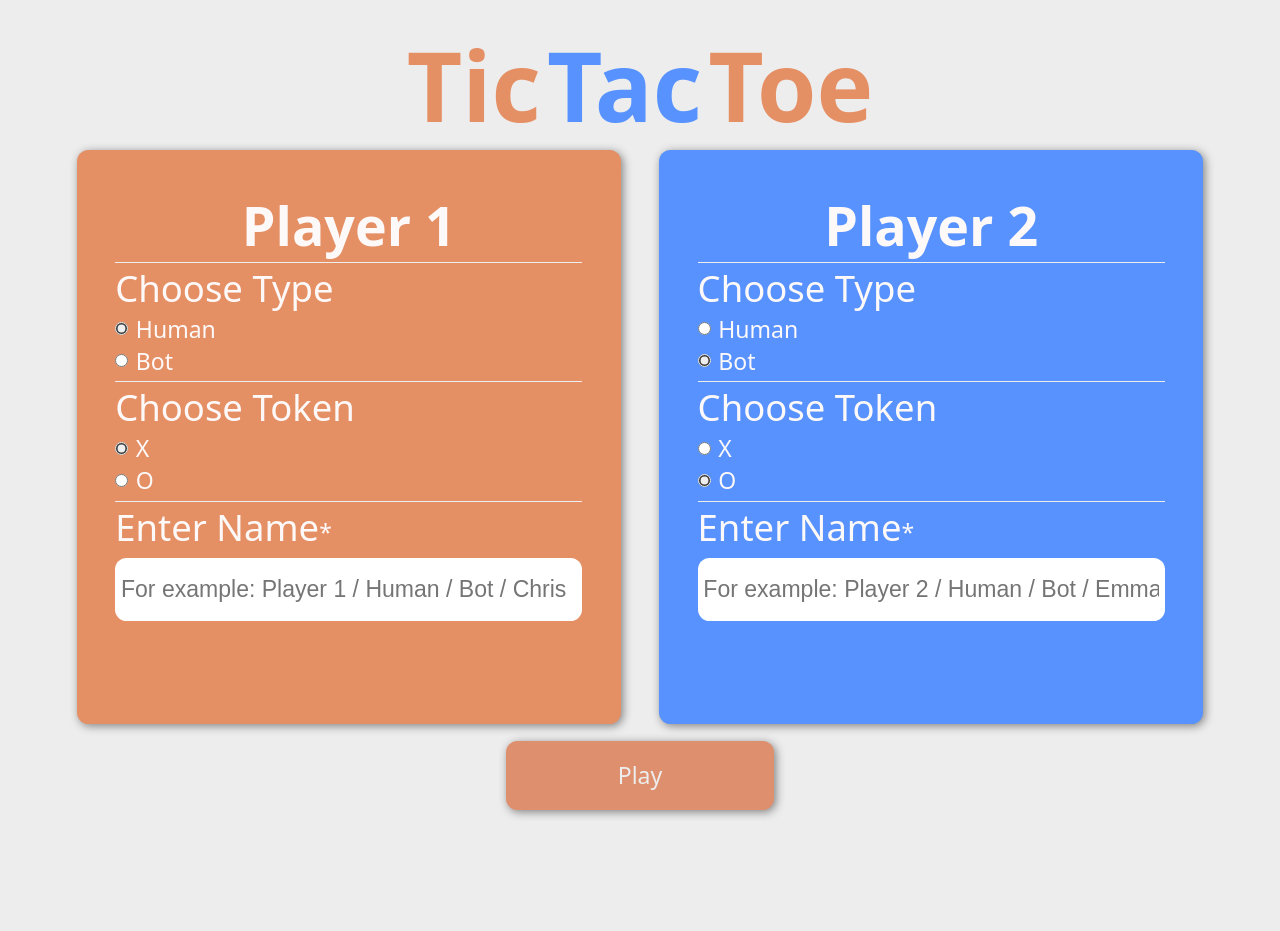
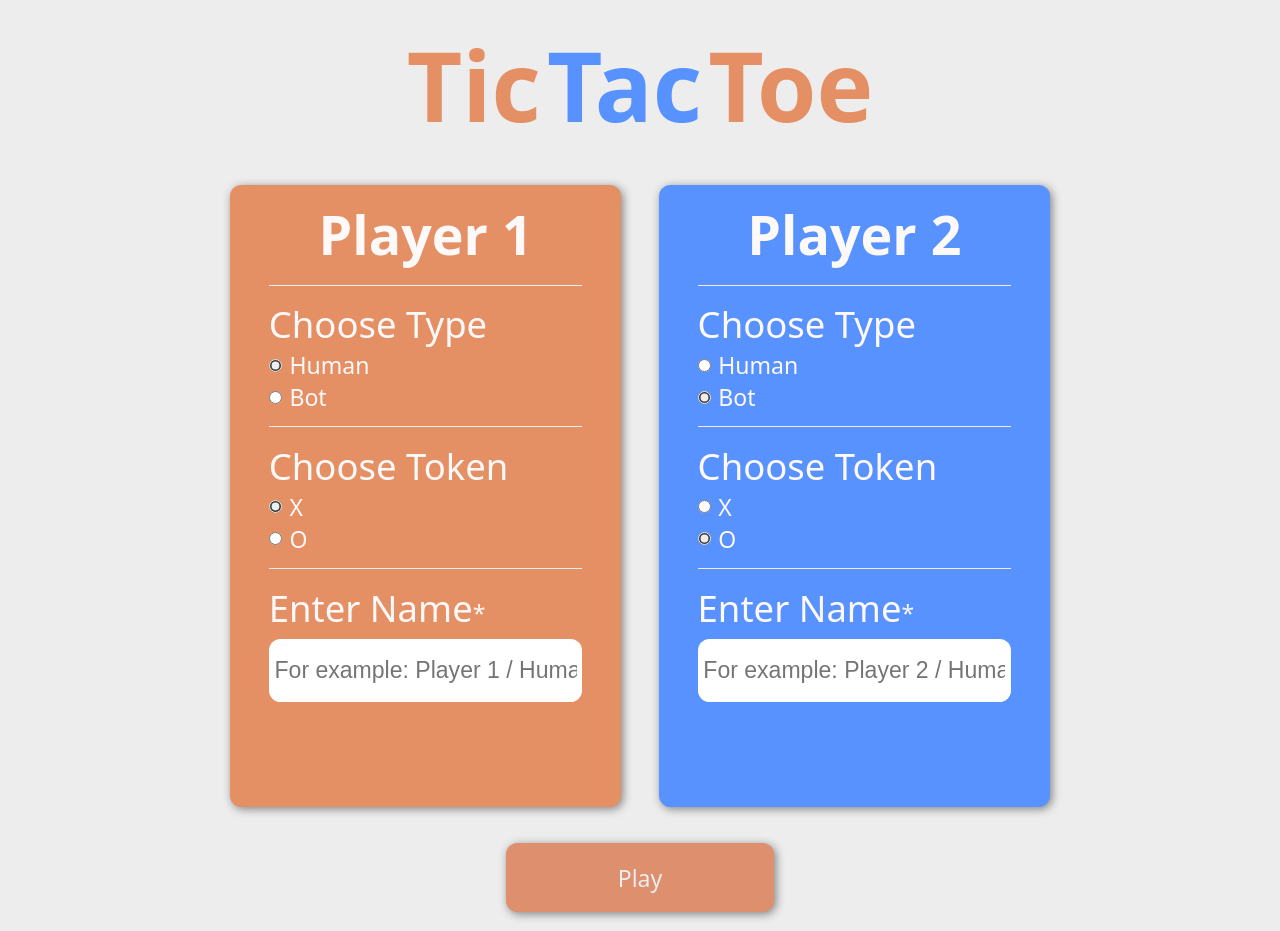
Before and after one commit to kaglet/tic_tac_toe, a plain HTML site: page index.html in a window 1280 px wide. Before the commit the page ends 829 px from the top, so only its background shows below. Drawn offline with Linux system fonts and the light colour scheme.

Commit message:
Modify main page player cards sizing and margin spacing for page fit

```diff
--- a/styles.css
+++ b/styles.css
@@ -13,6 +13,8 @@
 body {
     min-height: 100vh;
     padding: 1rem 0;
+    display: flex;
+    flex-direction: column;
 }
 
 :root {
@@ -31,7 +33,7 @@ body {
 }
 
 h1 {
-    margin: auto;
+    margin: 0 auto;
     width: fit-content;
 }
 
@@ -68,13 +70,17 @@ form h2 {
     flex: 1;
 }
 
+section.player > :nth-child(n) {
+    padding: 0.7rem 0rem;
+}
+
 section.player {
     flex: 1;
     display: grid;
-    grid-template: auto repeat( 3, 1fr) / 1fr;
+    grid-template: auto repeat(2, 1fr) repeat(2, auto) / 1fr;
     border-radius: 0.6rem;
     box-shadow: 2px 2px 10px grey;
-    padding: 2rem;
+    padding: 0rem 2rem;
 }
 
 section.player.one {
@@ -86,11 +92,12 @@ section.player.two {
 }
 
 form {
+    margin-top: 1.8rem;
     min-height: 70vh;
-    padding: 0 4rem;
+    padding: 0 12rem;
     display: flex;
     flex-direction: column;
-    gap: 0.9rem;
+    gap: 1.9rem;
 }
 
 fieldset {
```
